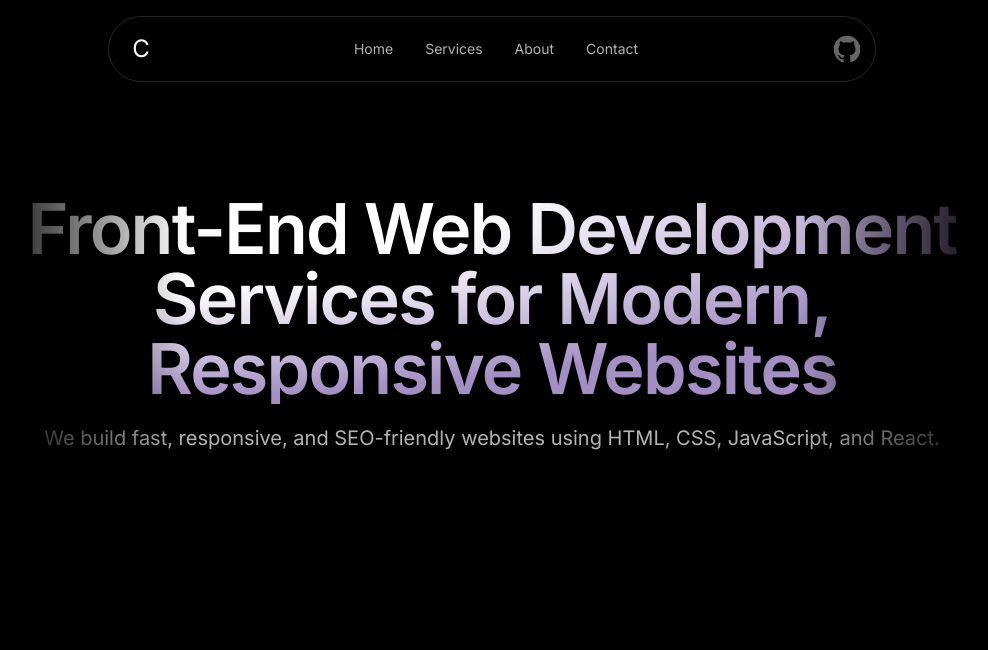
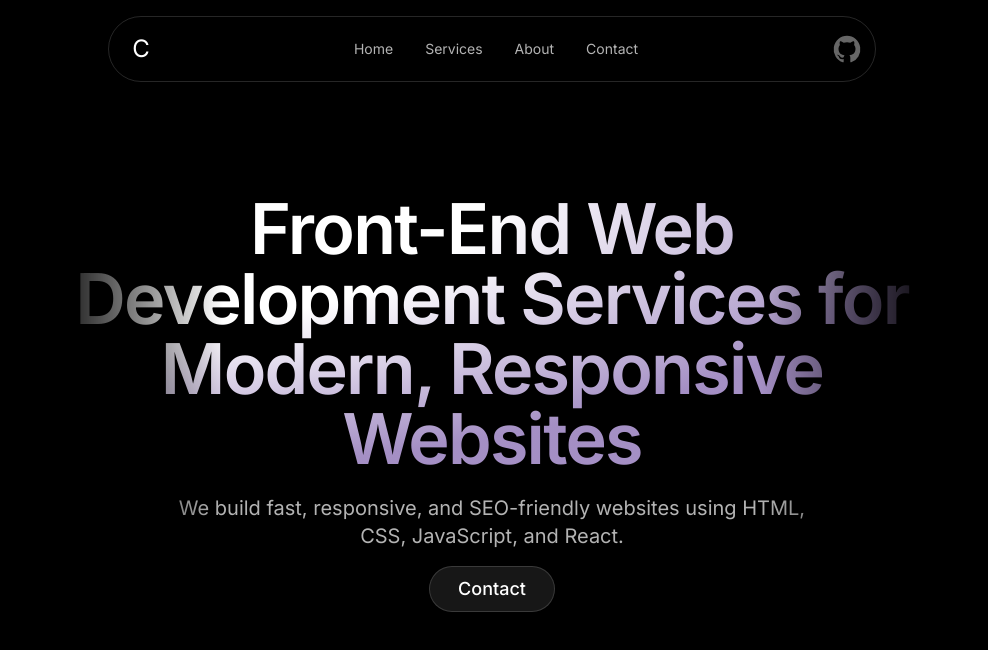
Before and after one commit to SaadAnna/Codew.v.1, a Next.js app: page / in a window 1280 px wide. Shown: the top 650 px of the page, without its empty margins (148-1136 px from the left). Built offline with nearby package versions, Linux system fonts and the light colour scheme.

Commit message:
Finish the hero section in the project

```diff
--- a/app/sections/Hero.tsx
+++ b/app/sections/Hero.tsx
@@ -1,14 +1,15 @@
 export const Hero = () => {
   return (
     <div className="py-24">
-      <div className="max-w-5xl mx-auto flex flex-col items-center overflow-hidden relative [mask-image:linear-gradient(to_right,transparent,black_20%,black_80%,transparent)]">
+      <div className="px-4 md:px-0 lg:max-w-4xl max-w-4xl mx-auto flex flex-col items-center overflow-hidden relative [mask-image:linear-gradient(to_right,transparent,black_20%,black_80%,transparent)]">
         <h1 className="text-5xl md:text-[70px] md:leading-none font-semibold tracking-tight bg-white bg-[radial-gradient(100%_100%_at_top_left,white,white,rgb(74,32,138,.5))] text-transparent bg-clip-text text-center">
           Front-End Web Development Services for Modern, Responsive Websites
         </h1>
-        <p className="text-lg md:text-xl text-white/70 mt-5 text-center max-w-5xl mx-auto">
+        <p className="text-lg md:text-xl text-white/70 mt-5 text-center lg:max-w-2xl max-w-4xl mx-auto">
           We build fast, responsive, and SEO-friendly websites using HTML, CSS,
           JavaScript, and React.
         </p>
+        <a href="#" className="bg-neutral-900 px-7 py-2 mt-4 border border-white/15 rounded-full cursor-pointer text-white font-medium text-lg">Contact</a>
       </div>
     </div>
   );
```
